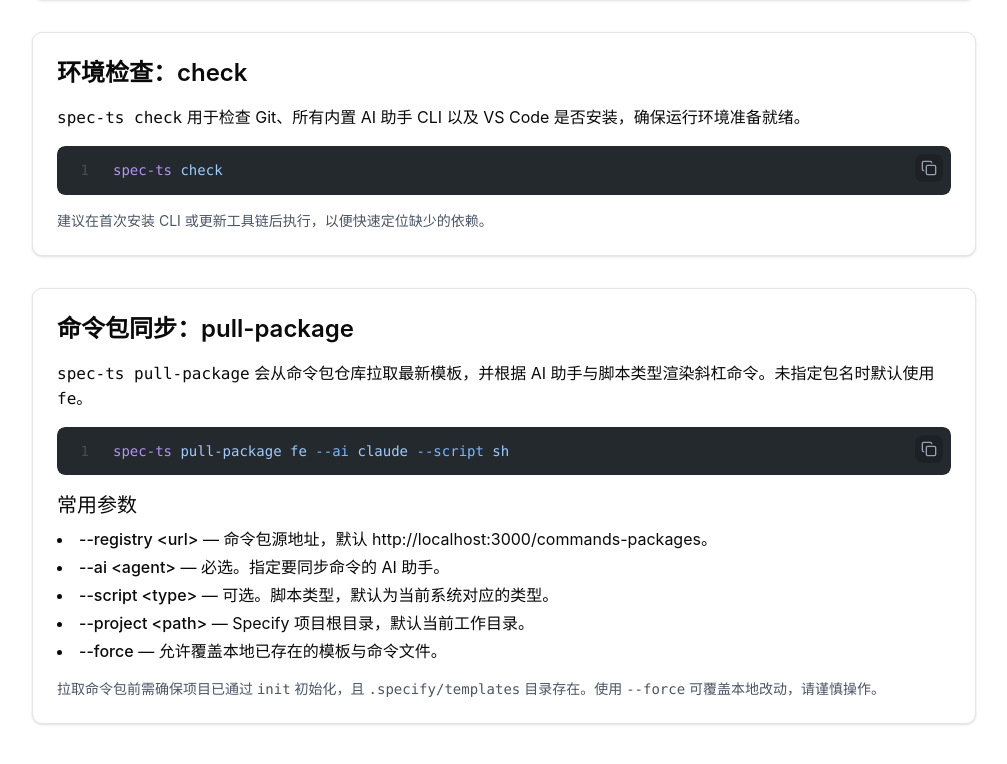
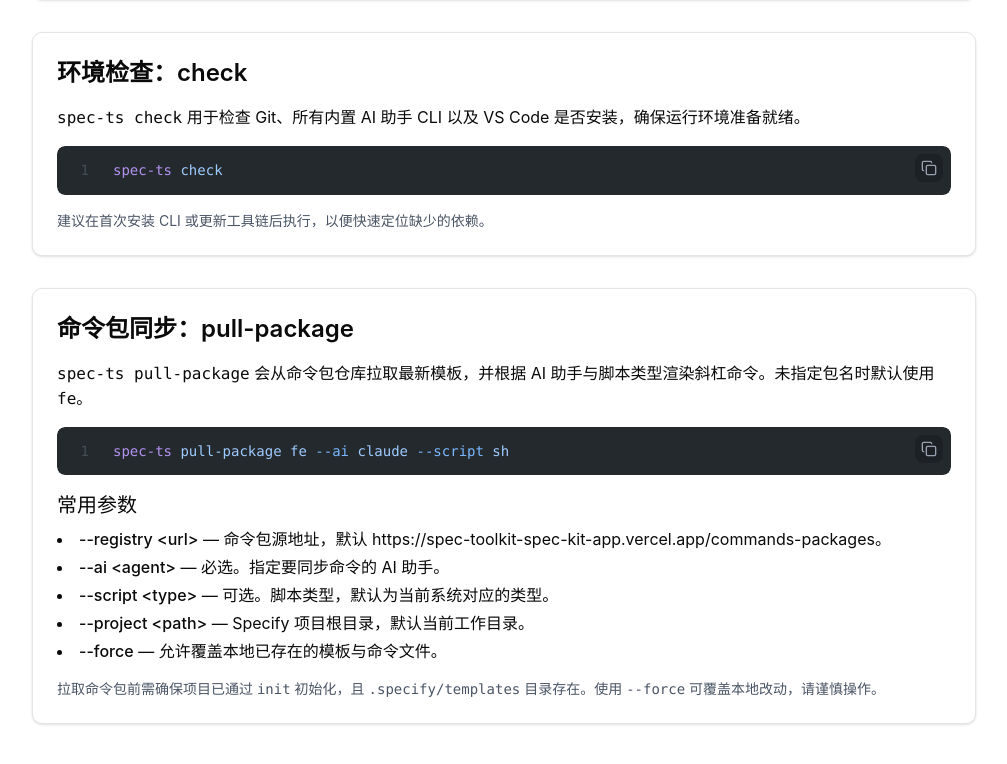
Before and after one commit to klaaay/spec-toolkit, a Next.js app in the folder apps/spec-kit-app/: page /usage in a window 1280 px wide. Shown: the part 2234-2998 px from the top of the page, without its empty margins (264-1271 px from the left). Built offline with nearby package versions, Linux system fonts and the light colour scheme.

Commit message:
docs: update default registry URL to production

```diff
--- a/apps/spec-kit-app/app/usage/page.tsx
+++ b/apps/spec-kit-app/app/usage/page.tsx
@@ -50,7 +50,7 @@ const initOptions = [
 const pullPackageOptions = [
   {
     flag: '--registry <url>',
-    description: '命令包源地址，默认 http://localhost:3000/commands-packages。',
+    description: '命令包源地址，默认 https://spec-toolkit-spec-kit-app.vercel.app/commands-packages。',
   },
   { flag: '--ai <agent>', description: '必选。指定要同步命令的 AI 助手。' },
   {
--- a/packages/spec-kit-ts/src/constants/pull-package.ts
+++ b/packages/spec-kit-ts/src/constants/pull-package.ts
@@ -1,6 +1,6 @@
 import { ScriptMap } from '../types/pull-package.js';
 
-export const DEFAULT_REGISTRY_URL = 'http://localhost:3000/commands-packages';
+export const DEFAULT_REGISTRY_URL = 'https://spec-toolkit-spec-kit-app.vercel.app/commands-packages';
 
 export const CHECK_PREREQUISITES_SCRIPT_MAP: ScriptMap = {
   sh: 'scripts/bash/check-prerequisites.sh --json --paths-only',
```
